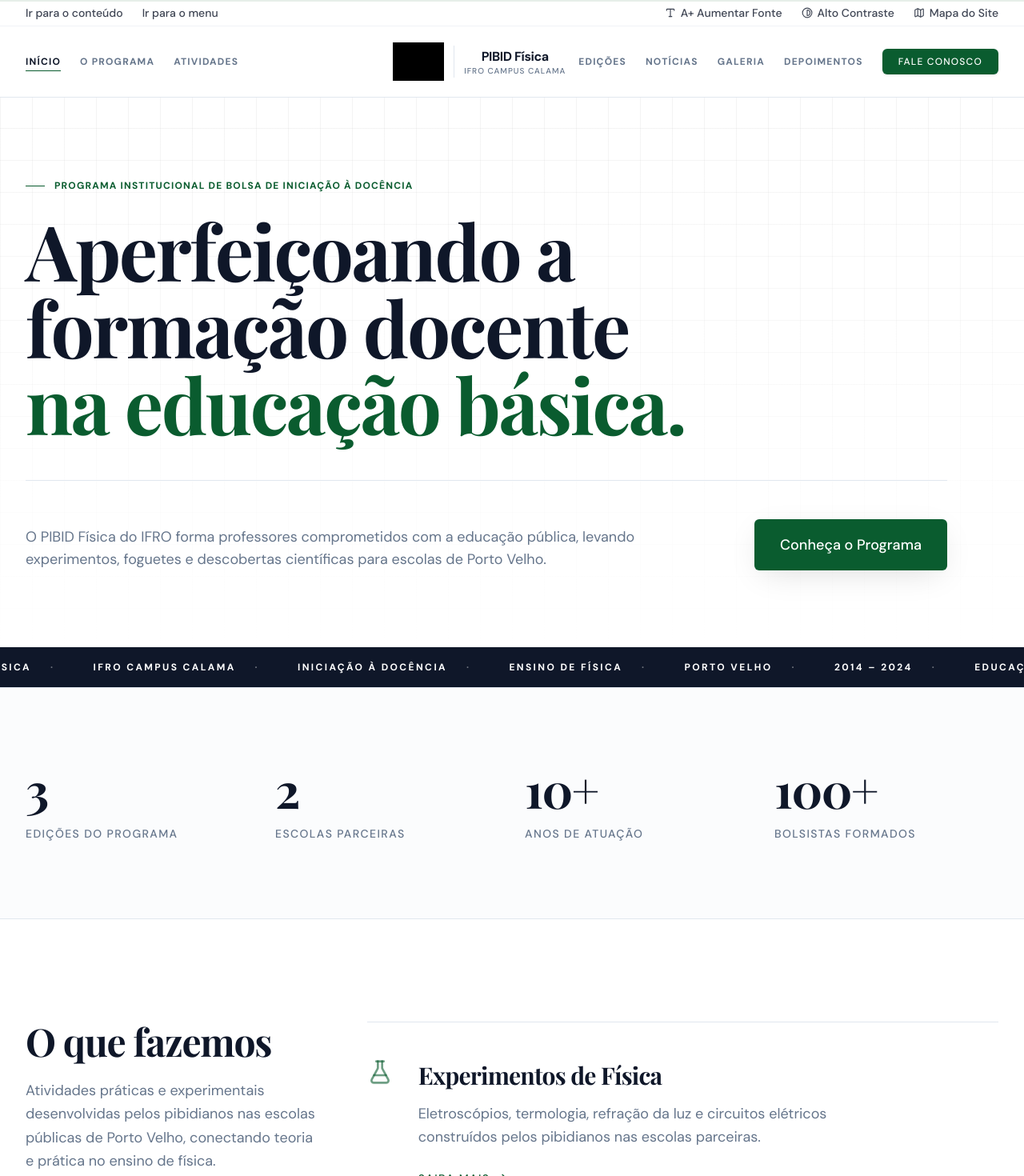
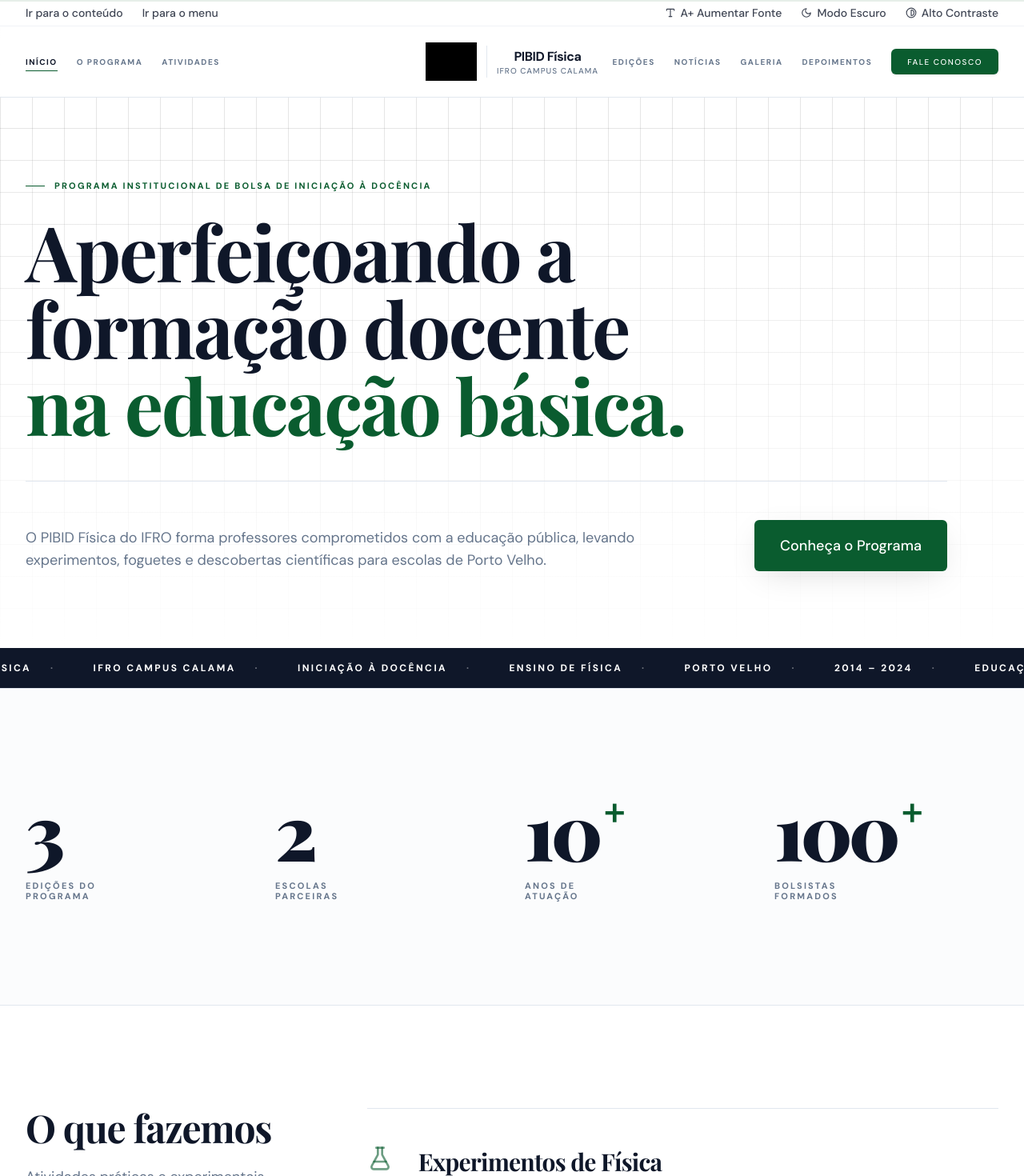
Before and after one commit to AlvesDsX/ifro-pibid-fisica, a React (Vite) app in the folder projeto_completo/projeto/apps/web/: page / in a window 1280 px wide. Shown: the top 1470 px of the page at 80% size. Built offline with nearby package versions, Linux system fonts and the light colour scheme; grey boxes are pictures that could not be loaded; a web font is replaced by a local one.

Commit message:
feat: modo escuro correcao de logo e refinamentos

```diff
--- a/projeto_completo/projeto/apps/web/src/components/AccessibilityBar.jsx
+++ b/projeto_completo/projeto/apps/web/src/components/AccessibilityBar.jsx
@@ -1,10 +1,10 @@
 import React from 'react';
 import { useAccessibility } from '../contexts/AccessibilityContext';
-import { Type, Contrast, Map as MapIcon } from 'lucide-react';
+import { Type, Contrast, Moon, Sun } from 'lucide-react';
 import { Link } from 'react-router-dom';
 
 const AccessibilityBar = () => {
-  const { isHighContrast, toggleHighContrast, fontSize, toggleFontSize } = useAccessibility();
+  const { isHighContrast, toggleHighContrast, fontSize, toggleFontSize, isDarkMode, toggleDarkMode } = useAccessibility();
 
   return (
     <div className="hidden sm:block bg-background/60 backdrop-blur-md text-foreground py-1.5 border-b border-border/50 text-xs sm:text-sm font-medium z-50 relative">
@@ -27,6 +27,14 @@
             {fontSize === 'large' ? 'Fonte Normal' : 'A+ Aumentar Fonte'}
           </button>
           <button
+            onClick={toggleDarkMode}
+            className="hover:underline opacity-80 hover:opacity-100 flex items-center gap-1.5 transition-opacity"
+            aria-label="Modo Escuro"
+          >
+            {isDarkMode ? <Sun className="w-3.5 h-3.5" /> : <Moon className="w-3.5 h-3.5" />}
+            {isDarkMode ? 'Modo Claro' : 'Modo Escuro'}
+          </button>
+          <button
             onClick={toggleHighContrast}
             className="hover:underline opacity-80 hover:opacity-100 flex items-center gap-1.5 transition-opacity"
             aria-label="Alto Contraste"
@@ -34,9 +42,6 @@
             <Contrast className="w-3.5 h-3.5" />
             {isHighContrast ? 'Contraste Normal' : 'Alto Contraste'}
           </button>
-          <Link to="/mapa-do-site" className="hover:underline opacity-80 hover:opacity-100 items-center gap-1.5 hidden md:flex">
-            <MapIcon className="w-3.5 h-3.5" /> Mapa do Site
-          </Link>
         </div>
       </div>
     </div>
--- /dev/null
+++ b/projeto_completo/projeto/apps/web/src/components/AnimatedCounter.jsx
@@ -0,0 +1,30 @@
+import React, { useEffect, useRef } from 'react';
+import { useInView, useMotionValue, useSpring } from 'framer-motion';
+
+const AnimatedCounter = ({ value, direction = 'up', className }) => {
+  const ref = useRef(null);
+  const motionValue = useMotionValue(direction === 'down' ? value : 0);
+  const springValue = useSpring(motionValue, {
+    damping: 60,
+    stiffness: 100,
+  });
+  const isInView = useInView(ref, { once: true, margin: '-100px' });
+
+  useEffect(() => {
+    if (isInView) {
+      motionValue.set(value);
+    }
+  }, [motionValue, isInView, value]);
+
+  useEffect(() => {
+    return springValue.on('change', (latest) => {
+      if (ref.current) {
+        ref.current.textContent = Intl.NumberFormat('pt-BR').format(latest.toFixed(0));
+      }
+    });
+  }, [springValue]);
+
+  return <span ref={ref} className={className} />;
+};
+
+export default AnimatedCounter;
--- a/projeto_completo/projeto/apps/web/src/components/Footer.jsx
+++ b/projeto_completo/projeto/apps/web/src/components/Footer.jsx
@@ -17,7 +17,7 @@
           {/* Brand */}
           <div className="md:col-span-5">
             <Link to="/" className="inline-flex items-center gap-2 mb-6">
-              <img src={logoIfro} alt="Logo IFRO" className="h-12 md:h-14 w-auto object-contain" style={{ filter: 'brightness(0)' }} />
+              <img src={logoIfro} alt="Logo IFRO" className="h-12 md:h-14 w-auto object-contain logo-filter" />
               <div>
                 <div className="text-2xl font-bold tracking-tight">PIBID Física</div>
                 <div className="text-xs text-muted-foreground tracking-widest uppercase">IFRO Campus Calama</div>
--- a/projeto_completo/projeto/apps/web/src/components/Header.jsx
+++ b/projeto_completo/projeto/apps/web/src/components/Header.jsx
@@ -47,7 +47,7 @@
               <Link
                 key={link.path}
                 to={link.path}
-                className={`text-xs font-bold uppercase tracking-widest transition-all duration-200 relative group ${
+                className={`text-[10px] font-bold uppercase tracking-[0.15em] transition-all duration-200 relative group ${
                   isActive(link.path)
                     ? 'text-foreground'
                     : 'text-muted-foreground hover:text-foreground'
@@ -64,8 +64,7 @@
             <img
               src={logoIfro}
               alt="Logo do IFRO"
-              className="h-12 w-auto object-contain"
-              style={{ filter: 'brightness(0)' }}
+              className="h-12 w-auto object-contain logo-filter"
             />
             <div className="w-px h-10 bg-border"></div>
             <div className="leading-tight text-center">
@@ -80,7 +79,7 @@
               <Link
                 key={link.path}
                 to={link.path}
-                className={`text-xs font-bold uppercase tracking-widest transition-all duration-200 relative group ${
+                className={`text-[10px] font-bold uppercase tracking-[0.15em] transition-all duration-200 relative group ${
                   isActive(link.path)
                     ? 'text-foreground'
                     : 'text-muted-foreground hover:text-foreground'
@@ -93,7 +92,7 @@
             <Button
               asChild
               size="sm"
-              className="bg-primary text-primary-foreground hover:bg-primary/90 transition-all duration-200 active:scale-[0.98] text-xs tracking-widest uppercase px-5"
+              className="bg-primary text-primary-foreground hover:bg-primary/90 transition-all duration-200 active:scale-[0.98] text-[10px] tracking-[0.15em] uppercase px-5"
             >
               <Link to="/contato">Fale Conosco</Link>
             </Button>
@@ -106,8 +105,7 @@
             <img
               src={logoIfro}
               alt="Logo do IFRO"
-              className="h-10 w-auto object-contain"
-              style={{ filter: 'brightness(0)' }}
+              className="h-10 w-auto object-contain logo-filter"
             />
             <div className="w-px h-8 bg-border mx-1"></div>
             <div className="leading-tight">
--- a/projeto_completo/projeto/apps/web/src/contexts/AccessibilityContext.jsx
+++ b/projeto_completo/projeto/apps/web/src/contexts/AccessibilityContext.jsx
@@ -7,6 +7,7 @@
 export const AccessibilityProvider = ({ children }) => {
   const [isHighContrast, setIsHighContrast] = useState(false);
   const [fontSize, setFontSize] = useState('normal');
+  const [isDarkMode, setIsDarkMode] = useState(false);
 
   useEffect(() => {
     const root = document.documentElement;
@@ -19,6 +20,15 @@
 
   useEffect(() => {
     const root = document.documentElement;
+    if (isDarkMode) {
+      root.classList.add('dark');
+    } else {
+      root.classList.remove('dark');
+    }
+  }, [isDarkMode]);
+
+  useEffect(() => {
+    const root = document.documentElement;
     if (fontSize === 'large') {
       root.classList.add('text-large-mode');
     } else {
@@ -28,9 +38,10 @@
 
   const toggleHighContrast = () => setIsHighContrast(prev => !prev);
   const toggleFontSize = () => setFontSize(prev => prev === 'normal' ? 'large' : 'normal');
+  const toggleDarkMode = () => setIsDarkMode(prev => !prev);
 
   return (
-    <AccessibilityContext.Provider value={{ isHighContrast, toggleHighContrast, fontSize, toggleFontSize }}>
+    <AccessibilityContext.Provider value={{ isHighContrast, toggleHighContrast, fontSize, toggleFontSize, isDarkMode, toggleDarkMode }}>
       {children}
     </AccessibilityContext.Provider>
   );
--- a/projeto_completo/projeto/apps/web/src/index.css
+++ b/projeto_completo/projeto/apps/web/src/index.css
@@ -155,12 +155,22 @@
   /* Aesthetic Refinements */
   .bg-grid-pattern {
     background-size: 40px 40px;
-    background-image: linear-gradient(to right, rgba(0, 0, 0, 0.05) 1px, transparent 1px),
-                      linear-gradient(to bottom, rgba(0, 0, 0, 0.05) 1px, transparent 1px);
+    background-image: linear-gradient(to right, rgba(0, 0, 0, 0.12) 1px, transparent 1px),
+                      linear-gradient(to bottom, rgba(0, 0, 0, 0.12) 1px, transparent 1px);
   }
   .high-contrast .bg-grid-pattern {
-    background-image: linear-gradient(to right, rgba(255, 255, 255, 0.1) 1px, transparent 1px),
-                      linear-gradient(to bottom, rgba(255, 255, 255, 0.1) 1px, transparent 1px);
+    background-image: linear-gradient(to right, rgba(255, 255, 255, 0.2) 1px, transparent 1px),
+                      linear-gradient(to bottom, rgba(255, 255, 255, 0.2) 1px, transparent 1px);
+  }
+
+  .logo-filter {
+    filter: brightness(0);
+    transition: filter 0.3s ease;
+  }
+
+  .dark .logo-filter,
+  .high-contrast .logo-filter {
+    filter: brightness(0) invert(1);
   }
 
   .animate-float {
--- a/projeto_completo/projeto/apps/web/src/pages/HomePage.jsx
+++ b/projeto_completo/projeto/apps/web/src/pages/HomePage.jsx
@@ -7,6 +7,7 @@
 import { Button } from '@/components/ui/button';
 import { Link } from 'react-router-dom';
 import Marquee from '@/components/Marquee.jsx';
+import AnimatedCounter from '@/components/AnimatedCounter.jsx';
 
 const HomePage = () => {
   const atividades = [
@@ -124,7 +125,7 @@
               className="max-w-6xl"
             >
               {/* Eyebrow institucional */}
-              <div className="text-primary font-bold tracking-widest uppercase text-xs mb-6 flex items-center gap-3">
+              <div className="text-primary font-bold tracking-[0.2em] uppercase text-[10px] sm:text-[11px] mb-6 flex items-center gap-3">
                 <span className="w-6 h-px bg-primary"></span>
                 Programa Institucional de Bolsa de Iniciação à Docência
               </div>
@@ -209,24 +210,30 @@
         />
 
         {/* Números */}
-        <section className="py-16 md:py-24 bg-muted/30 border-y border-border">
+        <section className="py-24 md:py-32 bg-muted/30 border-y border-border">
           <div className="max-w-7xl mx-auto px-4 sm:px-6 lg:px-8">
-            <div className="grid grid-cols-2 md:grid-cols-4 gap-8 md:gap-8">
-              {numeros.map((item, index) => (
+            <div className="grid grid-cols-2 md:grid-cols-4 gap-12 md:gap-8">
+              {numeros.map((item, index) => {
+                const numValue = parseInt(item.metric.replace(/\D/g, ''));
+                const hasPlus = item.metric.includes('+');
+
+                return (
                   <motion.div
                     key={item.label}
                     initial={{ opacity: 0, y: 20 }}
                     whileInView={{ opacity: 1, y: 0 }}
                     viewport={{ once: true }}
                     transition={{ duration: 0.5, delay: index * 0.1 }}
-                  className="flex flex-col"
+                    className="flex flex-col items-center md:items-start text-center md:text-left"
                   >
-                  <div className="text-4xl sm:text-5xl md:text-6xl font-serif text-foreground font-bold tracking-tight mb-2 md:mb-4" style={{ fontVariantNumeric: 'tabular-nums' }}>
-                    {item.metric}
+                    <div className="text-6xl sm:text-7xl md:text-8xl font-serif text-foreground font-black tracking-tighter mb-4" style={{ fontVariantNumeric: 'tabular-nums' }}>
+                      <AnimatedCounter value={numValue} />
+                      {hasPlus && <span className="text-4xl sm:text-5xl text-primary align-top font-sans font-medium ml-1">+</span>}
                     </div>
-                  <div className="text-xs sm:text-sm font-medium text-muted-foreground uppercase tracking-widest leading-tight">{item.label}</div>
+                    <div className="text-[10px] sm:text-[11px] font-bold text-muted-foreground uppercase tracking-[0.2em] leading-tight max-w-[120px] mx-auto md:mx-0">{item.label}</div>
                   </motion.div>
-              ))}
+                );
+              })}
             </div>
           </div>
         </section>
```
Lines whose indentation alone changed are shown as unchanged.
